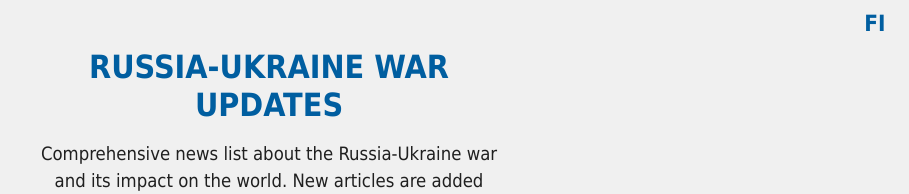
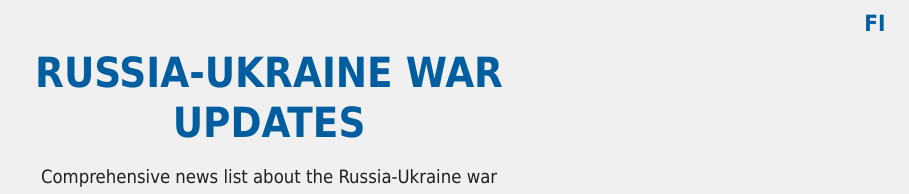
Before and after one commit to timoanttila/Nuxt-WarNews, a Nuxt app: page / in a window 1280 px wide. Shown: the top 194 px of the page, without its empty margins (371-1280 px from the left). Built offline with nearby package versions, Linux system fonts and the light colour scheme; no server answers.

Commit message:
Better font size for new title

```diff
--- a/assets/global.css
+++ b/assets/global.css
@@ -28,7 +28,7 @@ header {
 
 h1 {
 	text-transform: uppercase;
-	font-size: 2rem;
+	font-size: clamp(2rem, 2.6rem, 8vw);
 	margin: 0 auto 15px;
 	line-height: 1.2
 }
```
